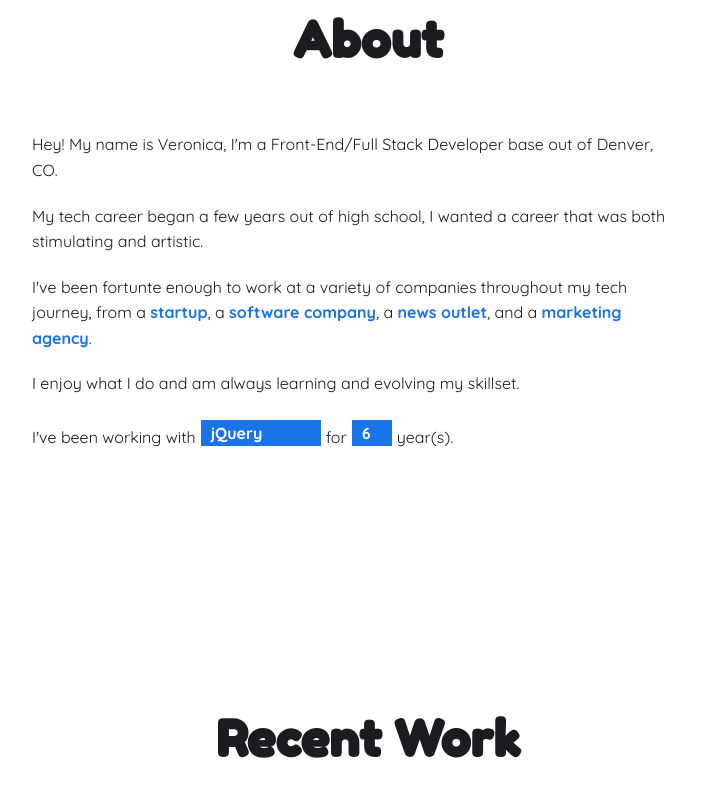
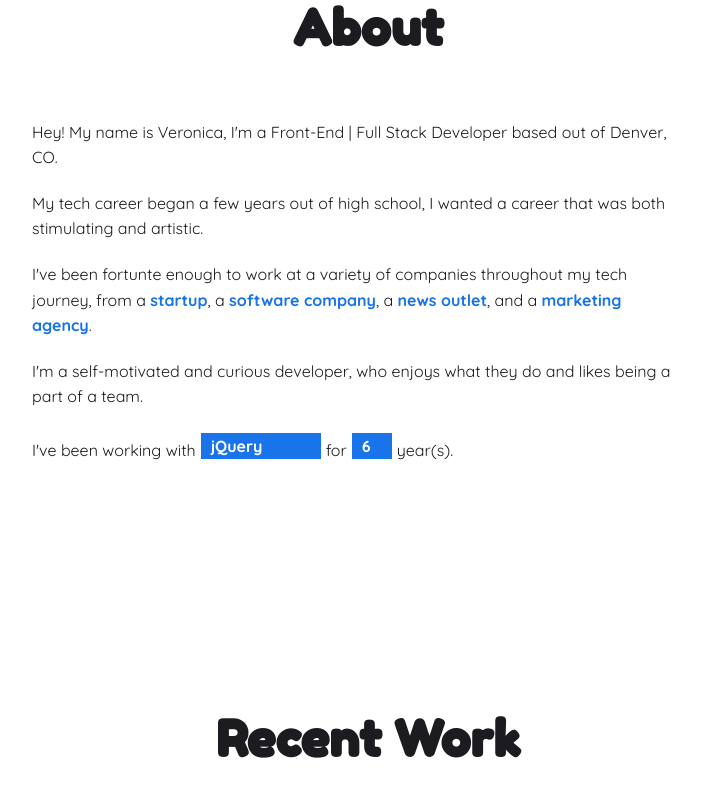
Before and after one commit to highsmithcodes/portfolio, a React (Create React App) app: page / in a window 1280 px wide. Shown: the part 1060-1860 px from the top of the page, without its empty margins (260-961 px from the left). Built offline with nearby package versions, Linux system fonts and the light colour scheme.

Commit message:
added things

```diff
--- a/src/components/Pages/About.tsx
+++ b/src/components/Pages/About.tsx
@@ -36,7 +36,7 @@ const About: React.FC = () => {
 
                         <div className='columns'>
                           <div className="column is-four-fifths has-text-left align-middle">
-                              <p>Hey! My name is Veronica, I'm a Front-End/Full Stack Developer base out of Denver, CO.</p>
+                              <p>Hey! My name is Veronica, I'm a Front-End | Full Stack Developer based out of Denver, CO.</p>
                               <br/>
                               <p>My tech career began a few years out of high school, I wanted a career that was both stimulating and artistic.</p>
                               <br/>
@@ -44,7 +44,7 @@ const About: React.FC = () => {
 
 " target="_blank">startup</a>, a <a href="https://www.cision.com/" target="_blank">software company</a>, a<a href="https://mjbizdaily.com/" target="_blank"> news outlet</a>, and a <a href="https://www.digitalmarketingcompany.com/" target="_blank"> marketing agency</a>.</p>
                               <br/>
-                              <p>I enjoy what I do and am always learning and evolving my skillset.</p>
+                              <p>I'm a self-motivated and curious developer, who enjoys what they do and likes being a part of a team.</p>
 
                                   <br />
                                   <p>
--- a/src/components/Pages/Contact.tsx
+++ b/src/components/Pages/Contact.tsx
@@ -8,7 +8,6 @@ const Contact: React.FC = () => {
                 <div className="columns is-mobile">
                     <div className="column is-full">
                         <h2>Got a project in mind?</h2>
-                        <div className='sub-title'>I'd love to hear about it!</div>
                         <a className="button pink" href="mailto:veehighsmith@gmail.com">Let's Connect!</a>
                     </div>
                 </div>
```
Also changed, not shown: 6 other files (tests, documents, lock files or other folders).
